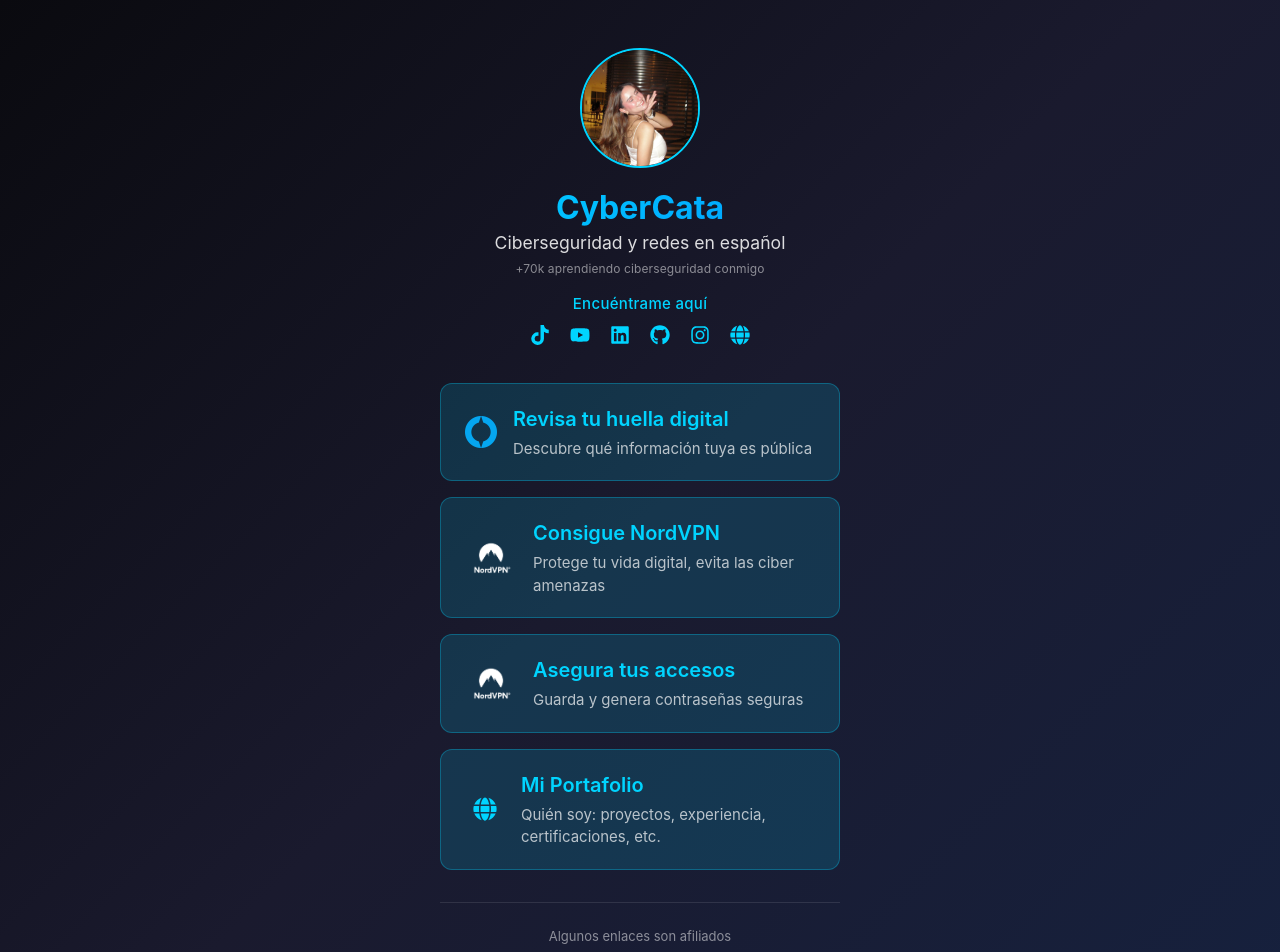
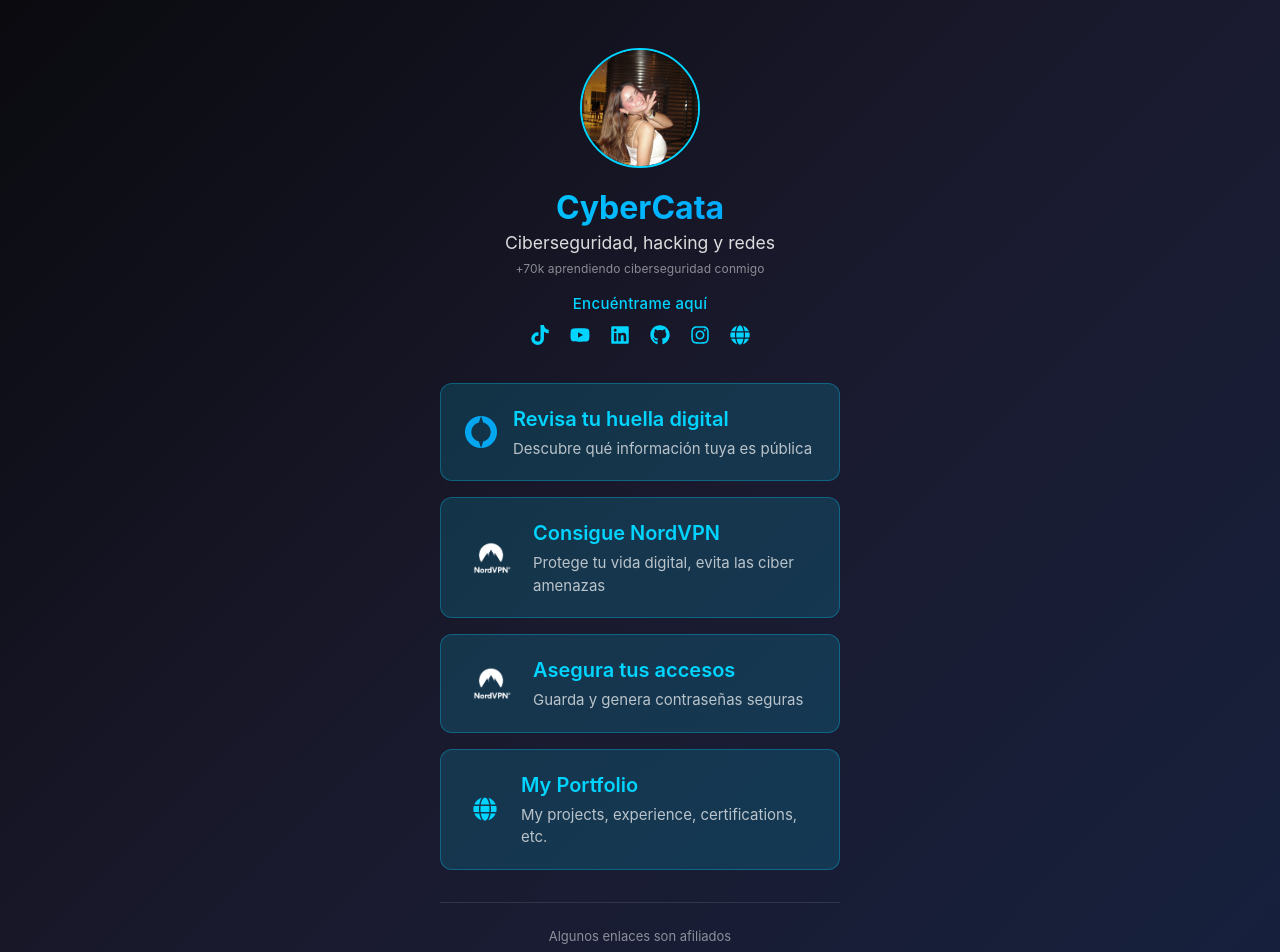
Before and after one commit to catacisneros/cybercata, a React (Vite) app: page / in a window 1280 px wide. Shown: the top 952 px of the page. Built offline with nearby package versions, Linux system fonts and the light colour scheme.

Commit message:
update follower count

```diff
--- a/src/constants.js
+++ b/src/constants.js
@@ -1,7 +1,7 @@
 // Profile information
 export const PROFILE = {
   username: 'CyberCata',
-  subtitle: 'Ciberseguridad y redes en español',
+  subtitle: 'Ciberseguridad, hacking y redes',
   socialProof: [
     '+70k aprendiendo ciberseguridad conmigo',
   ],
@@ -49,8 +49,8 @@ export const AFFILIATE_LINKS = [
   {
     platform: 'Cybersecurity Portfolio',
     icon: 'FaGlobe',
-    title: 'Mi Portafolio',
-    subtitle: 'Quién soy: proyectos, experiencia, certificaciones, etc.',
+    title: 'My Portfolio',
+    subtitle: 'My projects, experience, certifications, etc.',
     url: 'https://catacisneros.github.io',
   },
 ];
```
